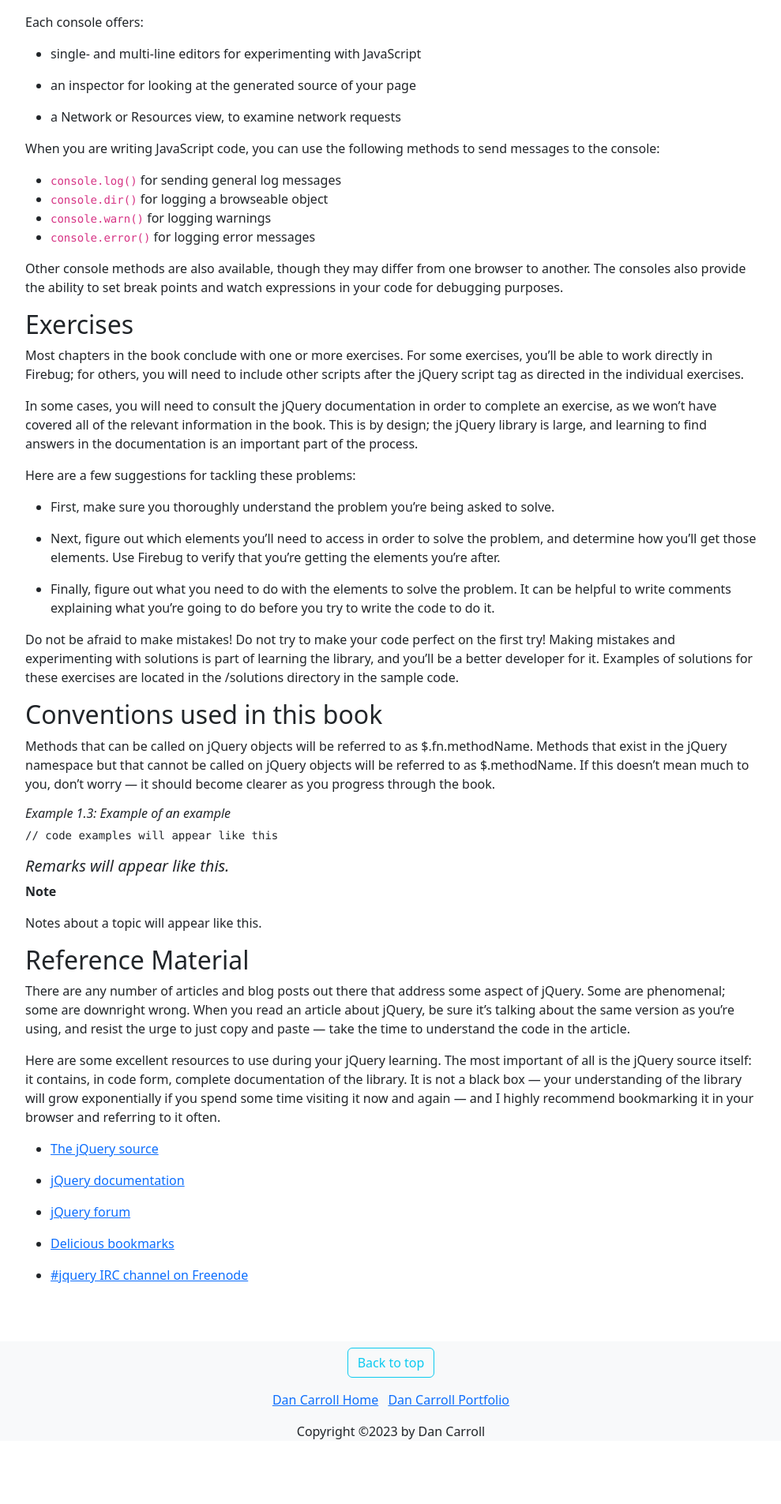
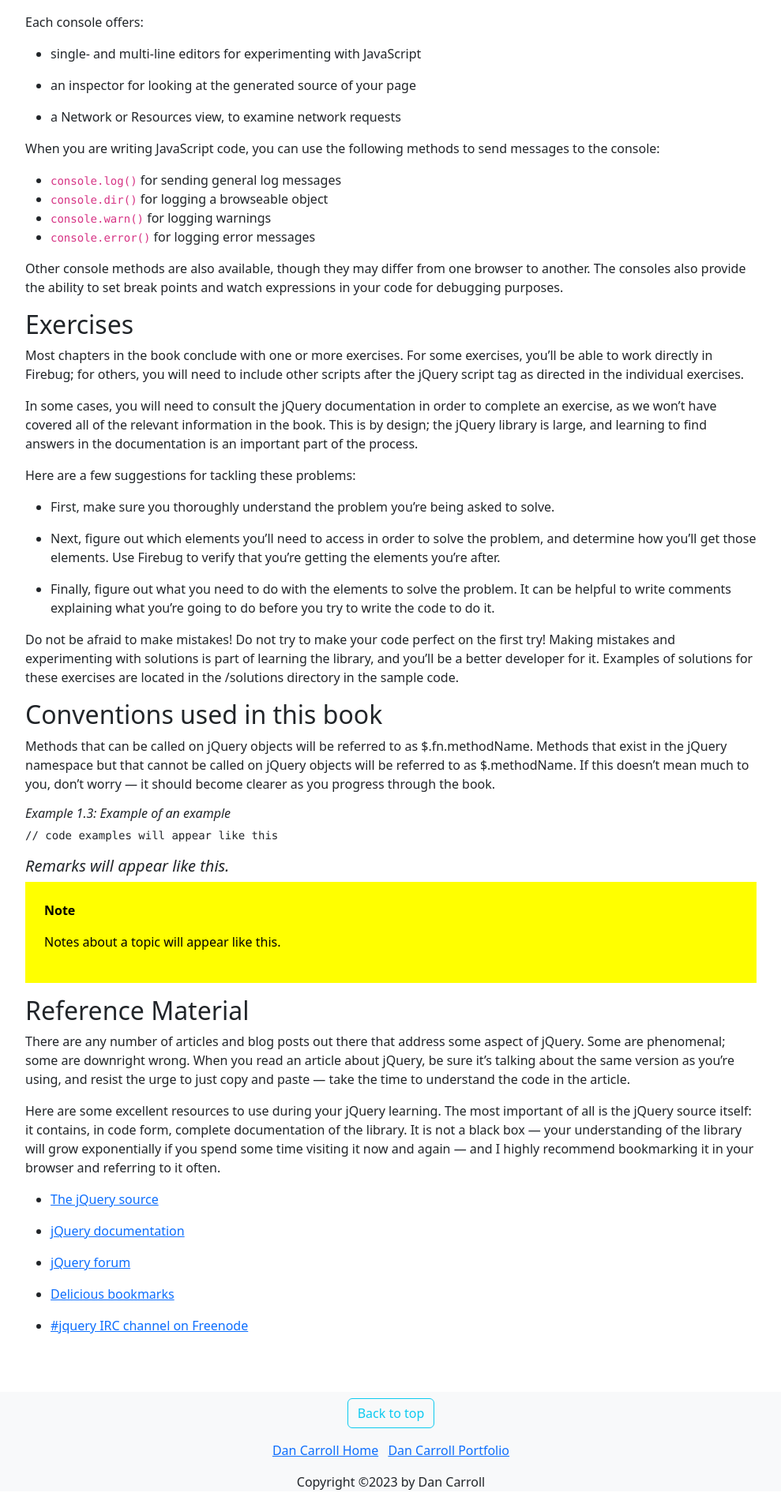
Before and after one commit to dan-carroll/jquery-fundamentals, a Jekyll site: the page built from legacy/ch01-welcome.md, in a window 1280 px wide. Shown: the part 1298-3203 px from the top of the page at 79% size, without its empty margins (145-1134 px from the left). Built offline with Jekyll 4.4.1, drawn with Linux system fonts in a browser that asks for light colours; before the commit the page ends 3139 px from its top, so only the background shows below that.

Commit message:
Update main.css
Set background, color, and padding for blockquote.

```diff
--- a/assets/css/main.css
+++ b/assets/css/main.css
@@ -34,3 +34,9 @@ footer > p {
     font-style: italic;
     font-weight: normal;
 }
+
+#book-chapter blockquote {
+    background-color: yellow;
+    color: black;
+    padding: 1.5rem;
+}
```
